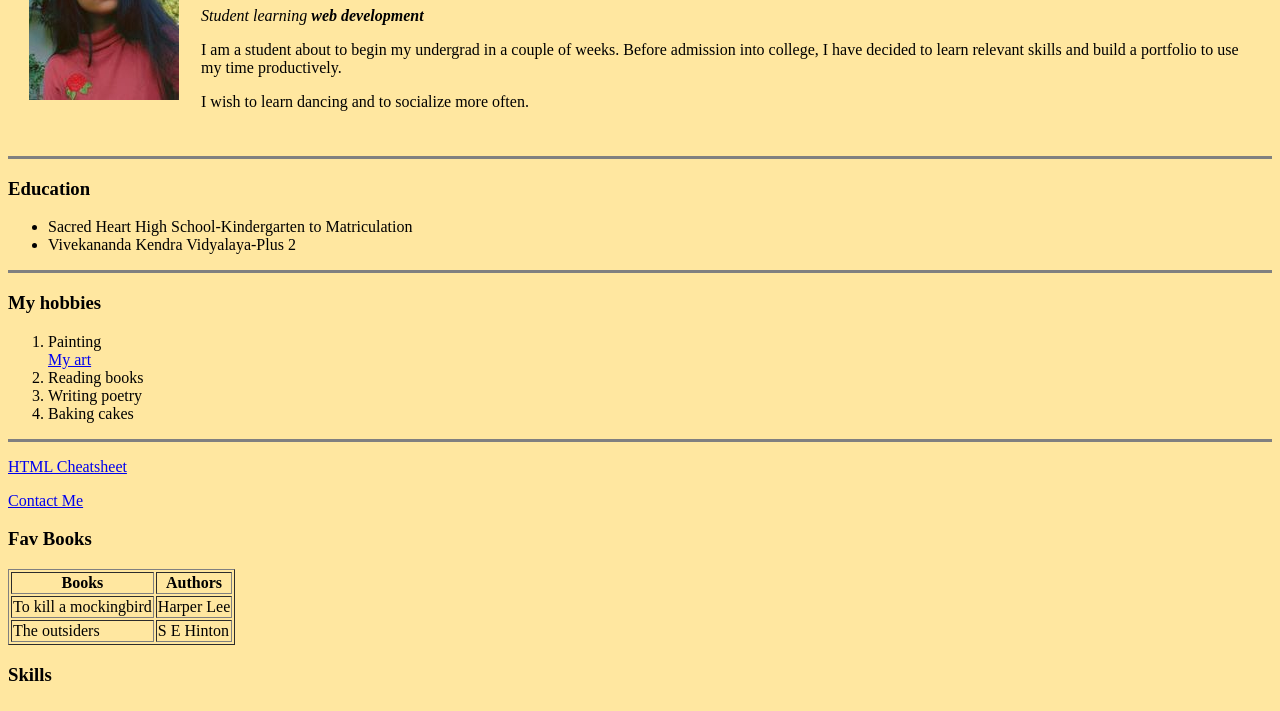
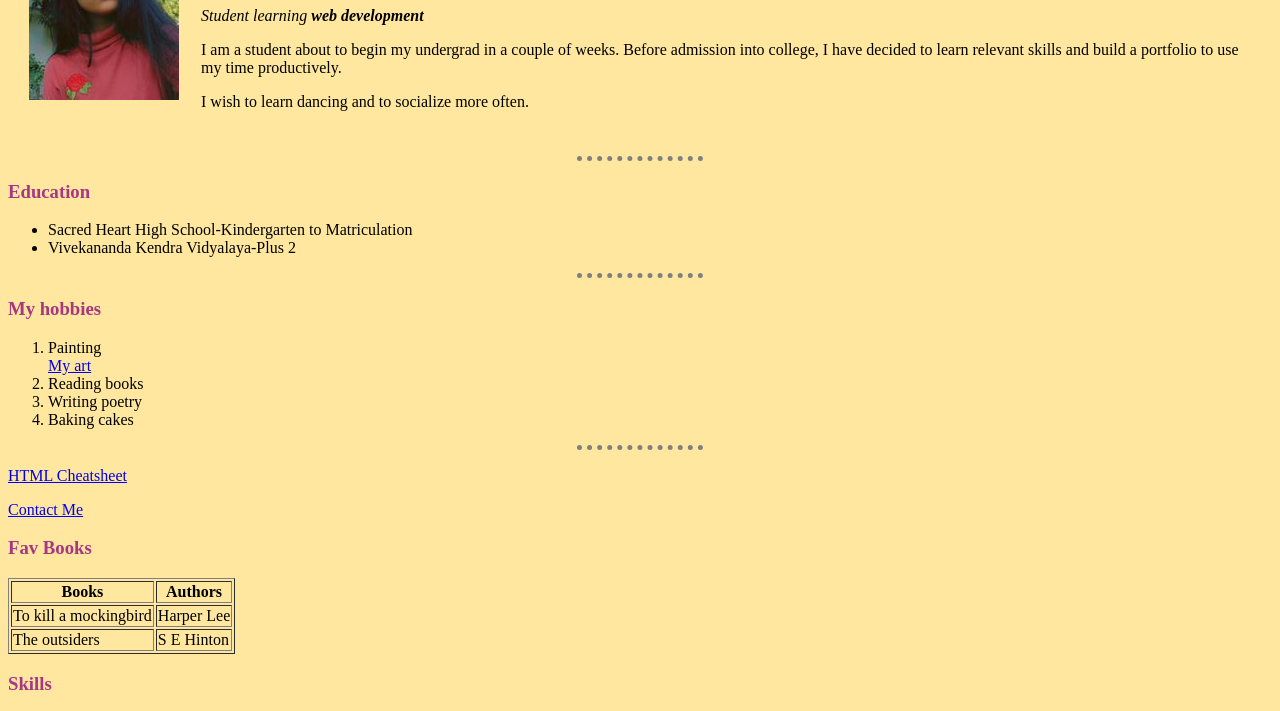
Before and after one commit to srishty2003/srishcv, a plain HTML site: page index.html in a window 1280 px wide. Shown: the part 102-813 px from the top of the page. Drawn offline with Linux system fonts and the light colour scheme.

Commit message:
Update index.html

```diff
--- a/index.html
+++ b/index.html
@@ -3,8 +3,9 @@
   <head>
     <meta charset="UTF-8" />
     <title>Srishty's Personal Site</title>
+    <link rel="stylesheet" href="css/styles.css">
   </head>
-  <body style="background-color: #FFE7A0;">
+  <body>
     <table cellspacing="20">
       <tr>
         <td><img src="images/srish.jpg" alt="srishty profile pic" /></td>
```
